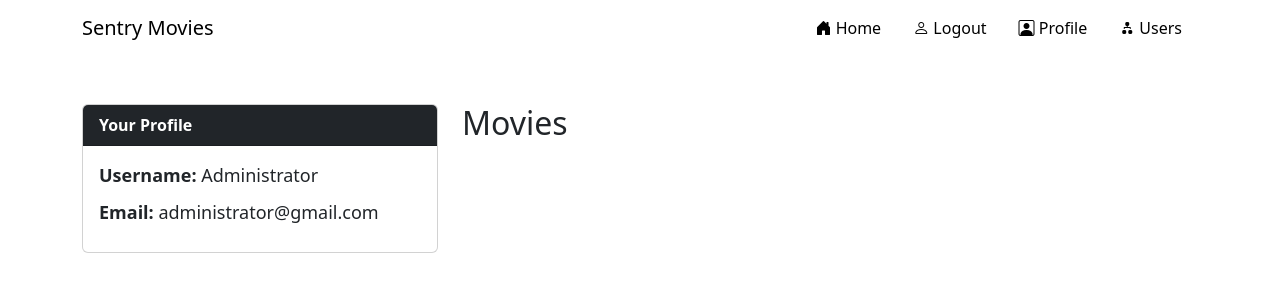
After one commit to rbiancosilva/Flask_Project, a Flask app: page /user_details/6 in a window 1280 px wide. The commit adds this page. Shown: the top 300 px of the page. Run offline with Flask 3, Linux system fonts and the light colour scheme; a user stored in the database is signed in; parts of the project's set-up code (start-up, migrations or seed data) failed here and were passed over.

Commit message:
Added users page

```diff
--- a/Project_Structure/auth.py
+++ b/Project_Structure/auth.py
@@ -50,7 +50,7 @@ def login():
                 new_list = List(list_name=current_user.username +"List", user_id=current_user.id)
                 db.session.add(new_list)
                 db.session.commit()
-            return render_template("home.html", user = current_user)
+            return render_template("home.html", user = current_user, api_datas = datas)
         else:
             return render_template("login_page.html", error="Incorrect password", user = current_user)
     else:
--- a/Project_Structure/templates/struct.html
+++ b/Project_Structure/templates/struct.html
@@ -29,6 +29,9 @@
                     <li class="nav-item d-flex justify-content-center">
                         <a class="nav-link" href="{{ url_for('views.profile_page') }}"><i class="bi bi-person-square"></i> Profile</a>
                     </li>
+                    <li class="nav-item d-flex justify-content-center">
+                        <a class="nav-link" href="{{ url_for('views.users_page') }}"><i class="bi bi-diagram-2-fill"></i> Users </a>
+                    </li>
                     {% else %}
                     <li class="nav-item d-flex justify-content-center">
                         <a class="nav-link" href="{{ url_for('views.login_page') }}"><i class="bi bi-person-fill"></i> Login </a>
@@ -36,6 +39,7 @@
                     <li class="nav-item d-flex justify-content-center">
                         <a class="nav-link" href="{{ url_for('views.register_page') }}"><i class="bi bi-person-add"></i> Register </a>
                     </li>
+
                     {% endif %}
                 </ul>
             </nav>
@@ -62,6 +66,12 @@
 
     {% block profile_page %}
     {% endblock profile_page %}
+
+    {% block users_page %}
+    {% endblock users_page %}
+
+    {% block user_details %}
+    {% endblock user_details %}
     <script src="https://cdn.jsdelivr.net/npm/bootstrap@5.3.3/dist/js/bootstrap.bundle.min.js" integrity="sha384-YvpcrYf0tY3lHB60NNkmXc5s9fDVZLESaAA55NDzOxhy9GkcIdslK1eN7N6jIeHz" crossorigin="anonymous"></script>
 </body>
 </html>
--- /dev/null
+++ b/Project_Structure/templates/user_details.html
@@ -0,0 +1,38 @@
+{% extends 'struct.html' %}
+
+{% block user_details %}
+
+    <div class="container mt-5">
+        <div class="row">
+            <div class="col-md-4">
+                <div class="card">
+                    <div class="card-header bg-dark text-white">
+                        Your Profile
+                    </div>
+                    <div class="card-body">
+                        <p class="profile-info"><strong>Username:</strong> {{ user_details.username }}</p>
+                        <p class="profile-info"><strong>Email:</strong> {{ user_details.email }}</p>
+                    </div>
+                </div>
+            </div>
+            <div class="col-md-8">
+                <h2>Movies</h2>
+                {% if datas != None %}
+                <div class="row">
+                    {% for data in datas %}
+                        <div class="col-md-4">
+                            <div class="card">
+                                <img src="https://image.tmdb.org/t/p/w500/{{ data.poster_path }}" class="card-img-top movie-poster" alt="{{data.original_title}}">
+                                <div class="card-body">
+                                    <h5 class="card-title">{{data.original_title}}</h5>
+                                </div>
+                            </div>
+                        </div>
+                    {% endfor %}
+                </div>
+                {% endif %}
+            </div>
+        </div>
+    </div>
+
+{% endblock user_details %}
--- a/Project_Structure/views.py
+++ b/Project_Structure/views.py
@@ -60,11 +60,6 @@ def filter_home():
                     data_filtered.append(data)
     return render_template("home.html", datas = datas, api_datas = data_filtered, user=current_user)
 
-@views.route('/logout_page')
-@login_required
-def logout_page():
-    return
-
 @views.route('/details_page/<int:data_id>', methods = ['GET', 'POST'])
 @login_required
 def details_page(data_id):
@@ -72,3 +67,37 @@ def details_page(data_id):
         if data_id == data['id']:
             data_detailed = data
             return render_template("details_page.html", data = data_detailed, user=current_user)
+
+
+@views.route('/users_page', methods = ['GET', 'POST'])
+@login_required
+def users_page():
+    users = User.query.all()
+
+    return render_template("users_page.html", user = current_user, users = users)
+
+@views.route('/user_details/<int:user_id>')
+@login_required
+def user_details(user_id):
+    users = User.query.all()
+    for user in users:
+        if user.id == user_id:
+            user_x = user
+    user_list = user_x.notes
+    listmovies_list = ListMovies.query.all()
+
+    list_movies_id = []
+
+    for movie in listmovies_list:
+        for note in user_list:
+            if movie.list_id == note.id:
+                list_movies_id.append(movie)
+
+    list_movies = []
+
+    for data in datas:
+        for movie in list_movies_id:
+                if movie.movie_id == data['id']:
+                    list_movies.append(data)
+
+    return render_template("user_details.html", user = current_user, user_details = user_x, datas = list_movies)
```
Also changed, not shown: Project_Structure/templates/users_page.html (added, +27 -0 lines), instance/database.db, test.txt (deleted).
